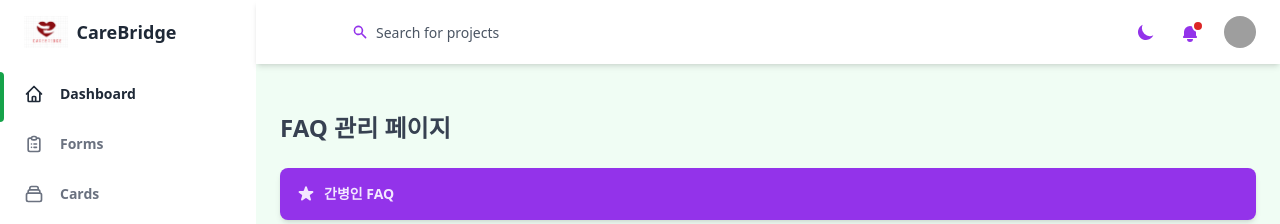
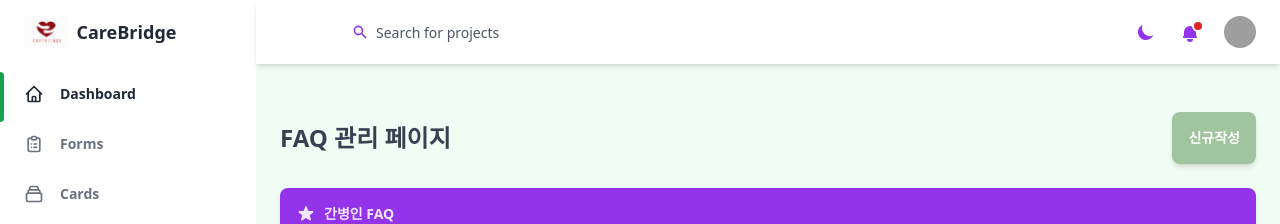
Before and after one commit to yun9699/CareBridgeAdmin, a React (Vite) app: page /faq in a window 1280 px wide. Shown: the top 224 px of the page. Built offline with nearby package versions, Linux system fonts and the light colour scheme; no server answers; grey boxes are pictures that could not be loaded.

Commit message:
feat: FAQ INDEX INSERT BUTTON ADD

```diff
--- a/src/api/faqAPI.js
+++ b/src/api/faqAPI.js
@@ -3,10 +3,13 @@ import axios from 'axios';
 // FAQ 목록 가져오기
 export const getFAQList = async () => {
     try {
-        const response = await axios.get('http://10.10.10.105:8080/api/v1/faq/list');
-        return response.data;
+        const res = await axios.get('http://10.10.10.105:8080/api/v1/faq/list');
+        return res.data;
     } catch (error) {
         console.error('list를 불러오는데 실패했습니다', error);
         throw error;
     }
 };
+//
+// // FAQ 등록하기
+// export const insertFAQ
--- a/src/page/faq/FAQIndex.jsx
+++ b/src/page/faq/FAQIndex.jsx
@@ -14,13 +14,27 @@ function FAQIndex() {
 
     return (
         <BasicLayout>
-            <h1 className="my-6 text-2xl font-semibold text-gray-700 dark:text-gray-200">
-                FAQ 관리 페이지
-            </h1>
+            <div className="flex items-center justify-between my-6">
+                <h1 className=" text-2xl font-semibold text-gray-700 dark:text-gray-200">
+                    FAQ 관리 페이지
+                </h1>
+                {/* 신규작성 버튼 */}
+                <button
+                    className="p-4 text-sm font-semibold text-white bg-[#a0c49d] rounded-lg shadow-md focus:outline-none focus:shadow-outline-purple hover:bg-green-400 transition-colors duration-150"
+                    onClick={() => console.log("추가하기 버튼 클릭됨")}
+                >
+                    신규작성
+                </button>
+            </div>
+
 
             {/* 간병인 FAQ 버튼 */}
             <button
-                className="flex items-center justify-between w-full p-4 mb-4 text-sm font-semibold text-purple-100 bg-purple-600 rounded-lg shadow-md focus:outline-none focus:shadow-outline-purple hover:bg-purple-700 transition-colors duration-150"
+                className={`flex items-center justify-between w-full p-4 mb-4 text-sm font-semibold rounded-lg shadow-md focus:outline-none focus:shadow-outline-purple transition-colors duration-150 ${
+                    selectedCategory === "1"
+                        ? "text-purple-100 bg-purple-600 hover:bg-purple-700"
+                        : "text-black bg-white border-2 border-purple-700 hover:bg-gray-50"
+                }`}
                 onClick={() => handleButtonClick("1")}
             >
                 <div className="flex items-center">
@@ -39,7 +53,11 @@ function FAQIndex() {
 
             {/* 보호자/피간병인 FAQ 버튼 */}
             <button
-                className="flex items-center justify-between w-full p-4 mb-4 text-sm font-semibold text-black bg-white rounded-lg shadow-md focus:outline-none focus:shadow-outline-purple border-2 border-purple-700 hover:bg-gray-50 transition-colors duration-150"
+                className={`flex items-center justify-between w-full p-4 mb-4 text-sm font-semibold rounded-lg shadow-md focus:outline-none focus:shadow-outline-purple transition-colors duration-150 ${
+                    selectedCategory === "2"
+                        ? "text-purple-100 bg-purple-600 hover:bg-purple-700"
+                        : "text-black bg-white border-2 border-purple-700 hover:bg-gray-50"
+                }`}
                 onClick={() => handleButtonClick("2")}
             >
                 <div className="flex items-center">
@@ -57,7 +75,7 @@ function FAQIndex() {
             </button>
 
             {/* 선택된 카테고리에 따라 다른 내용 출력 */}
-            <FAQListTableComponent selectedCategory={selectedCategory} />
+            <FAQListTableComponent selectedCategory={selectedCategory}/>
         </BasicLayout>
     );
 }
```
